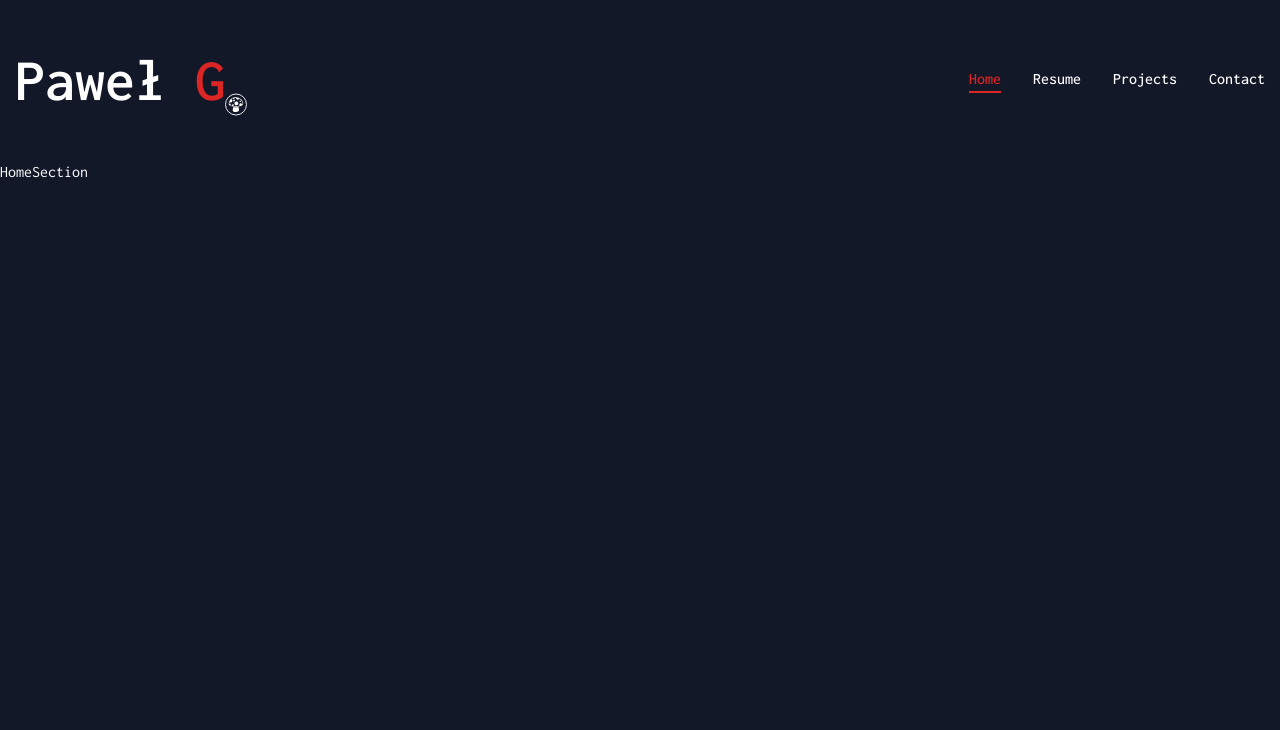
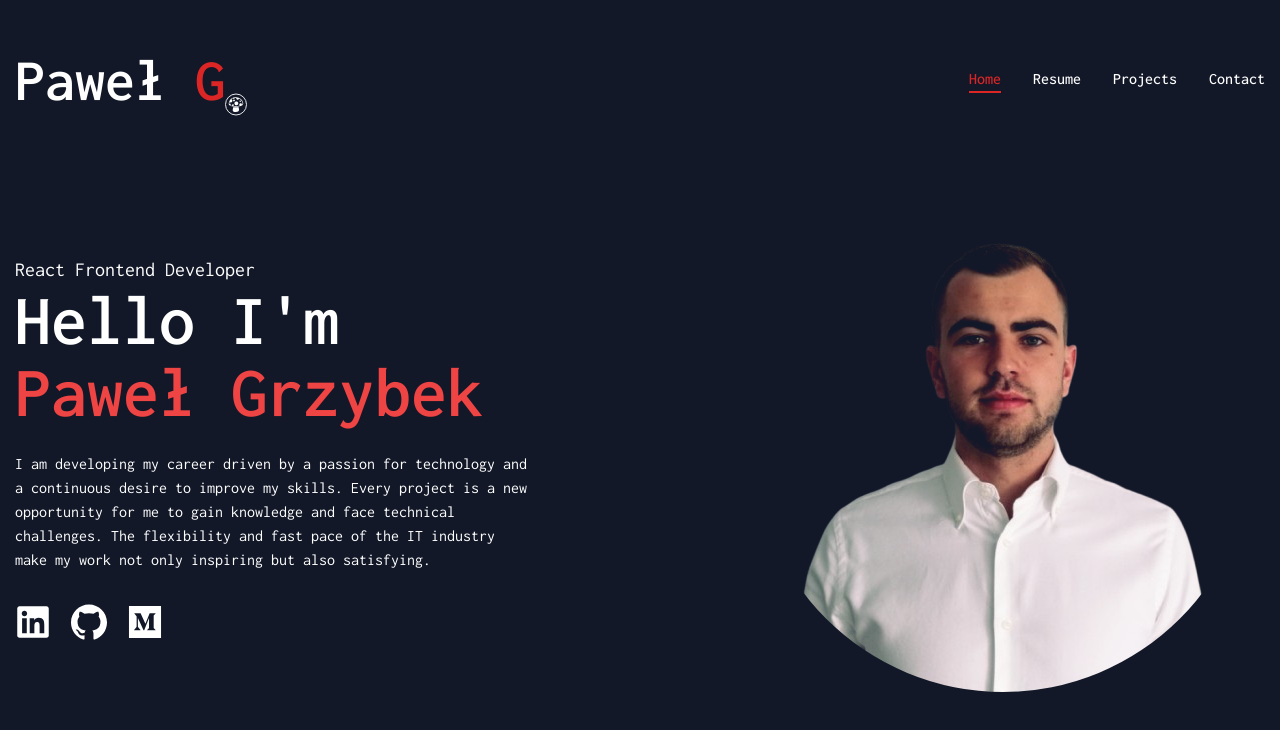
Before and after one commit to pawel9911/portfolio, a React (Vite) app: page /portfolio/home in a window 1280 px wide. Shown: the top 730 px of the page. Built offline with nearby package versions, Linux system fonts and the light colour scheme.

Commit message:
feat(home-section): add base version of home section

```diff
--- a/src/features/HomeSection/HomeSection.tsx
+++ b/src/features/HomeSection/HomeSection.tsx
@@ -1,9 +1,56 @@
+import { motion } from "framer-motion";
 import { PageTransition } from "../../components";
+import { Socials } from "../../components/Socials";
 
 const HomeSection = () => {
   return (
     <PageTransition>
-      <div>HomeSection</div>
+      <section className="h-full">
+        <div className="container h-full">
+          <div className="flex flex-col lg:flex-row items-center justify-center lg:pt-8 lg:pb-24">
+            <div className="grow mb-8 lg:mb-0 order-2 lg:order-none text-center lg:text-left">
+              <span className="text-xl">React Frontend Developer</span>
+              <h1 className="h1 mb-6">
+                Hello I'm <br />
+                <span className="text-red-500">Paweł Grzybek</span>
+              </h1>
+              <p className="max-w-lg mb-8">
+                I am developing my career driven by a passion for technology and
+                a continuous desire to improve my skills. Every project is a new
+                opportunity for me to gain knowledge and face technical
+                challenges. The flexibility and fast pace of the IT industry
+                make my work not only inspiring but also satisfying.
+              </p>
+              <div>
+                <Socials
+                  listStyles="flex justify-center lg:justify-start gap-5"
+                  listElementStyles="text-3xl lg:text-4xl"
+                />
+              </div>
+            </div>
+            <div className="order-1 lg:order-none mb-8 lg:mb-0">
+              <div className="w-full h-full relative mix-blend-lighten">
+                <motion.div
+                  initial={{ opacity: 0 }}
+                  animate={{ opacity: 1 }}
+                  transition={{
+                    delay: 2,
+                    duration: 0.4,
+                    when: "beforeChildren",
+                  }}
+                  className="size-80 lg:size-112"
+                >
+                  <img
+                    src="public/assets/me.png"
+                    alt="me"
+                    className="object-contain rounded-full"
+                  />
+                </motion.div>
+              </div>
+            </div>
+          </div>
+        </div>
+      </section>
     </PageTransition>
   );
 };
--- a/tailwind.config.js
+++ b/tailwind.config.js
@@ -22,6 +22,11 @@ export default {
           xl: "1280px",
         },
       },
+      size: {
+        81: "20.25rem",
+        112: "32rem",
+        113: "32.25rem",
+      },
     },
   },
   plugins: [],
```
